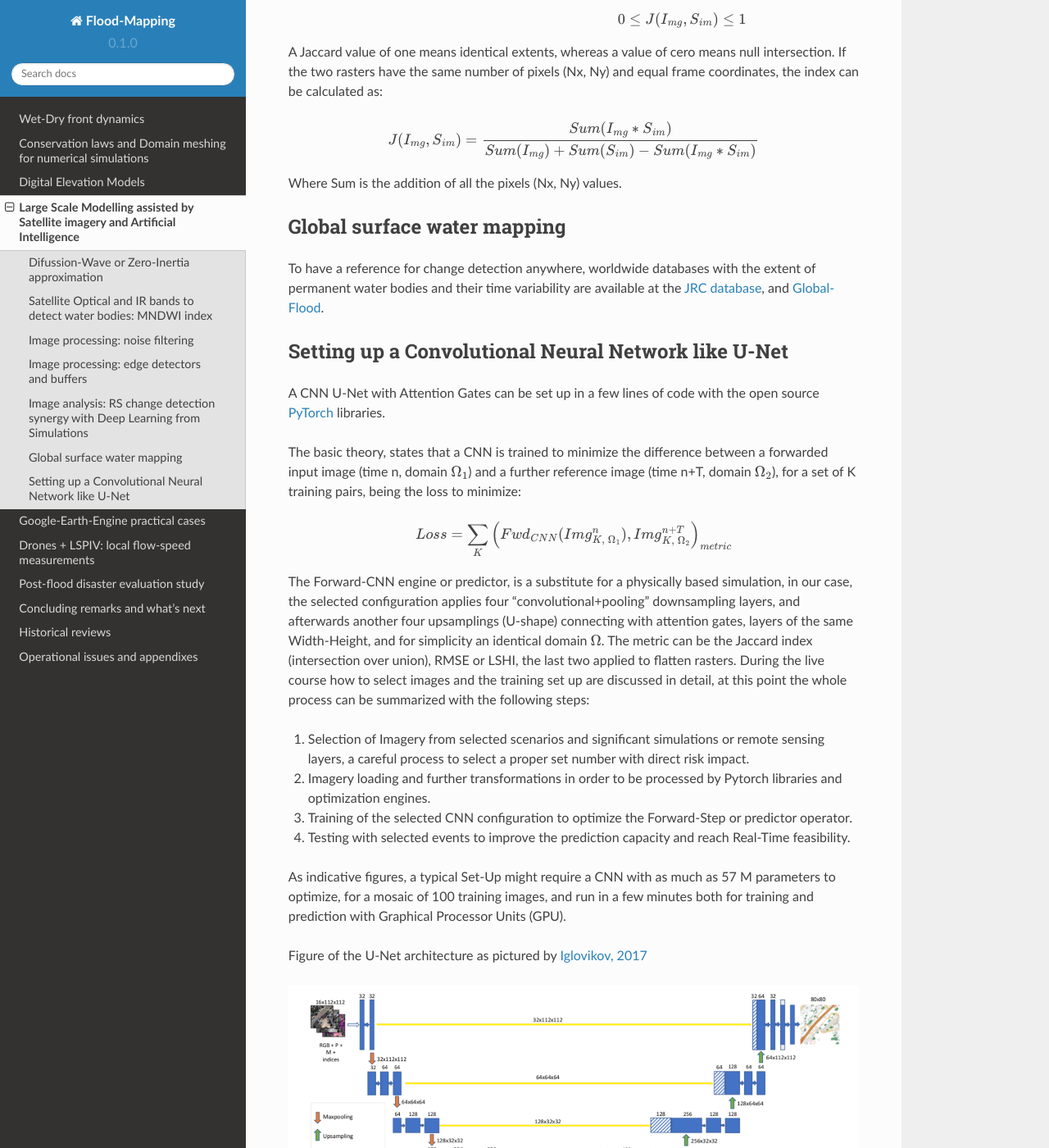
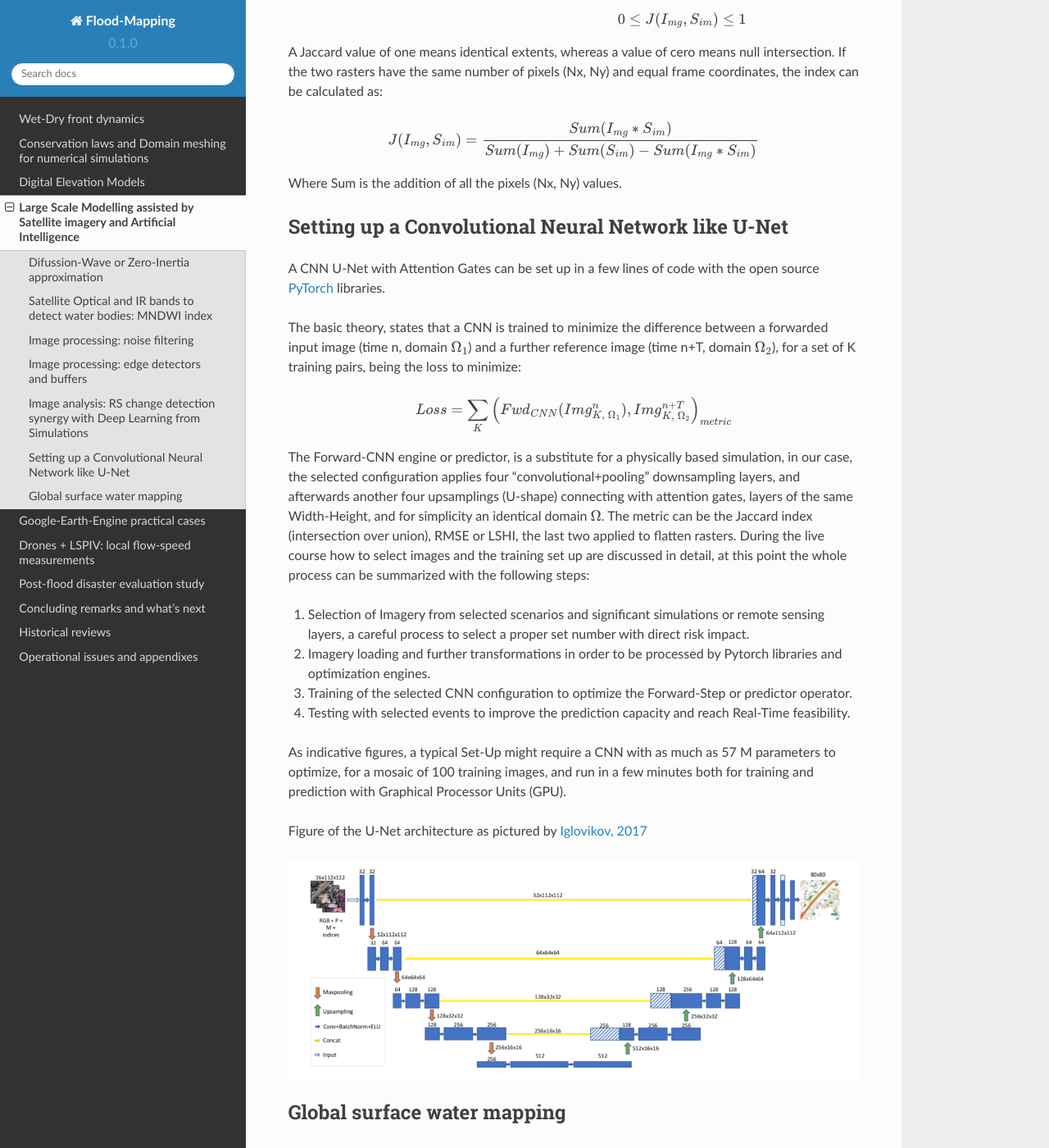
Before and after one commit to ivillamadrid/FloodMapping, a Sphinx documentation site: the page built from docs/source/lsm.rst, in a window 1280 px wide and 1400 px high, scrolled down 3408 px. Shown: the whole window at 82% size. Built offline with Sphinx 7.4.7 and the Read the Docs theme 2.0.0, drawn with Linux system fonts in a browser that asks for light colours; some of the changed text lies outside the part shown.

Commit message:
Update lsm.rst

```diff
--- a/docs/source/lsm.rst
+++ b/docs/source/lsm.rst
@@ -149,13 +149,6 @@ If the two rasters have the same number of pixels (Nx, Ny) and equal frame coord
 
 Where Sum is the addition of all the pixels (Nx, Ny) values.
 
-Global surface water mapping
-----------------------------
-To have a reference for change detection anywhere, worldwide databases with the extent of permanent water bodies and their time variability are available at the `JRC database`_, and `Global-Flood`_.
-
-.. _JRC database: https://developers.google.com/earth-engine/datasets/catalog/JRC_GSW1_3_GlobalSurfaceWater?hl=en
-
-.. _Global-Flood: https://developers.google.com/earth-engine/datasets/catalog/GLOBAL_FLOOD_DB_MODIS_EVENTS_V1
 
 Setting up a Convolutional Neural Network like U-Net
 ----------------------------------------------------
```
Also changed, not shown: other parts of docs/source/lsm.rst (+10 -0 lines).
